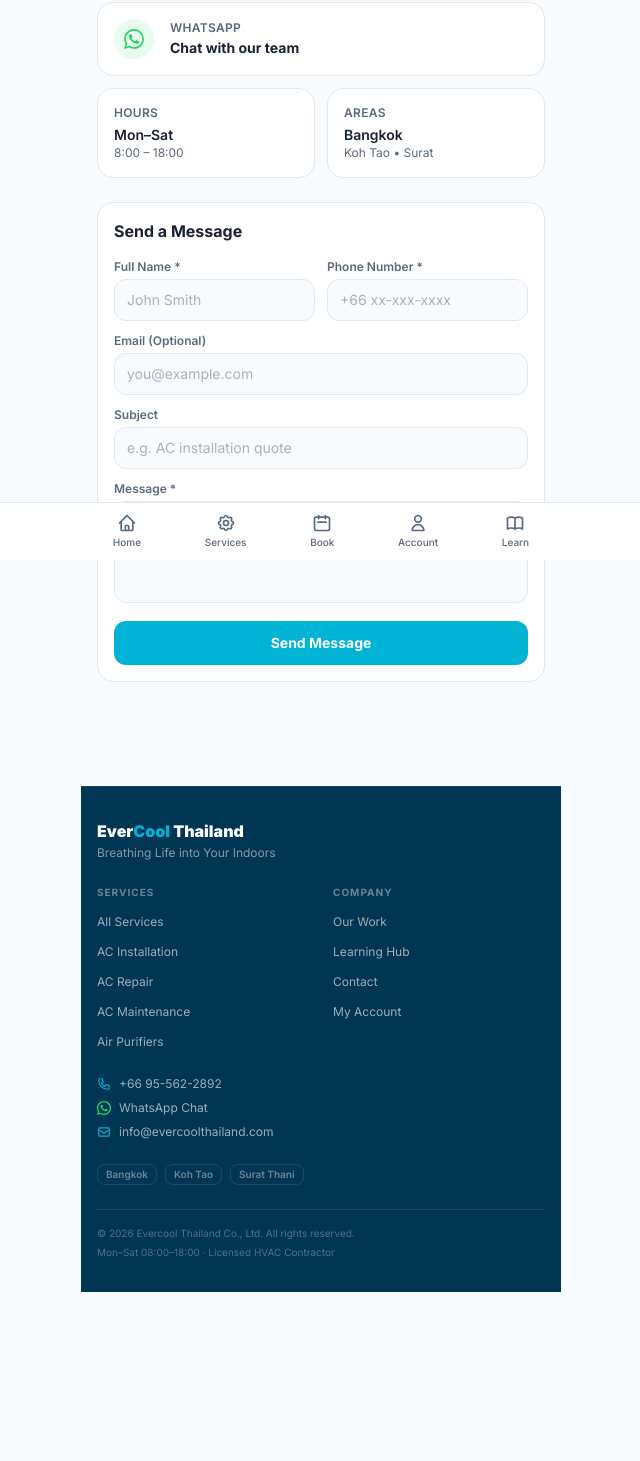
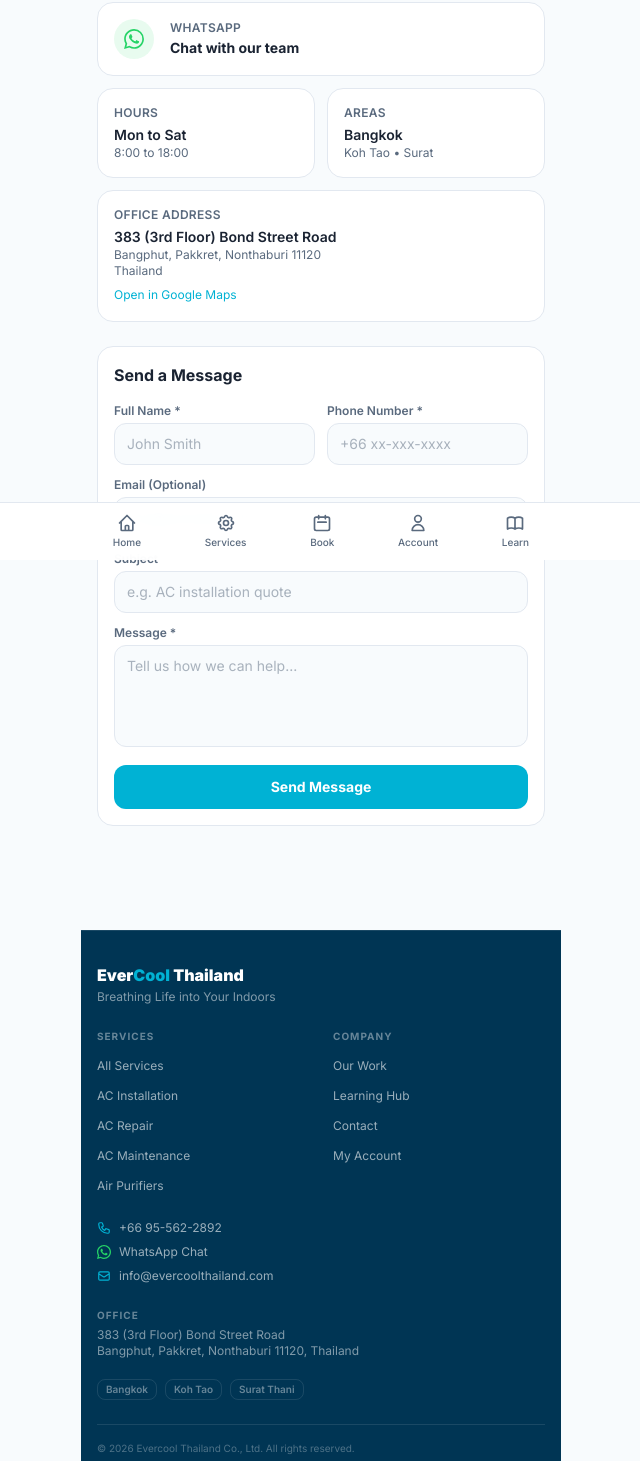
Before and after one commit to ftdt2w556b-glitch/evercoolthailand, a Next.js app: page /contact in a window 1280 px wide. Shown: the part 240-1701 px from the top of the page, without its empty margins (319-959 px from the left). Before the commit the page ends 1532 px from the top, so only its background shows below. Built offline with nearby package versions, Linux system fonts and the light colour scheme; no server answers.

Commit message:
Add office address to contact page and footer; fix remaining en/em dashes
Co-Authored-By: Claude Sonnet 4.6 <noreply@anthropic.com>

```diff
--- a/app/(public)/contact/page.tsx
+++ b/app/(public)/contact/page.tsx
@@ -56,14 +56,30 @@ export default function ContactPage() {
         <div className="flex gap-3">
           <div className="flex-1 bg-ec-card rounded-2xl border border-ec-border p-4">
             <p className="text-xs font-semibold text-ec-text-muted uppercase tracking-wide mb-1">Hours</p>
-            <p className="text-sm font-semibold text-ec-text">Mon–Sat</p>
-            <p className="text-xs text-ec-text-muted">8:00 – 18:00</p>
+            <p className="text-sm font-semibold text-ec-text">Mon to Sat</p>
+            <p className="text-xs text-ec-text-muted">8:00 to 18:00</p>
           </div>
           <div className="flex-1 bg-ec-card rounded-2xl border border-ec-border p-4">
             <p className="text-xs font-semibold text-ec-text-muted uppercase tracking-wide mb-1">Areas</p>
             <p className="text-sm font-semibold text-ec-text">Bangkok</p>
             <p className="text-xs text-ec-text-muted">Koh Tao • Surat</p>
           </div>
+        </div>
+
+        {/* Address */}
+        <div className="bg-ec-card rounded-2xl border border-ec-border p-4">
+          <p className="text-xs font-semibold text-ec-text-muted uppercase tracking-wide mb-1">Office Address</p>
+          <p className="text-sm font-semibold text-ec-text">383 (3rd Floor) Bond Street Road</p>
+          <p className="text-xs text-ec-text-muted">Bangphut, Pakkret, Nonthaburi 11120</p>
+          <p className="text-xs text-ec-text-muted">Thailand</p>
+          <a
+            href="https://maps.google.com/?q=383+Bond+Street+Road+Bangphut+Pakkret+Nonthaburi+Thailand"
+            target="_blank"
+            rel="noopener noreferrer"
+            className="text-xs text-ec-teal hover:underline mt-2 inline-block"
+          >
+            Open in Google Maps
+          </a>
         </div>
       </div>
 
--- a/components/public/Footer.tsx
+++ b/components/public/Footer.tsx
@@ -97,6 +97,13 @@ export default function Footer() {
           </a>
         </div>
 
+        {/* Address */}
+        <div className="mb-5">
+          <p className="text-[10px] font-bold text-white/40 uppercase tracking-widest mb-1">Office</p>
+          <p className="text-xs text-white/50">383 (3rd Floor) Bond Street Road</p>
+          <p className="text-xs text-white/50">Bangphut, Pakkret, Nonthaburi 11120, Thailand</p>
+        </div>
+
         {/* Area tags */}
         <div className="flex flex-wrap gap-2 mb-6">
           {["Bangkok", "Koh Tao", "Surat Thani"].map((area) => (
@@ -109,7 +116,7 @@ export default function Footer() {
         {/* Bottom bar */}
         <div className="border-t border-white/10 pt-4 flex flex-col gap-1">
           <p className="text-[10px] text-white/30">© {year} Evercool Thailand Co., Ltd. All rights reserved.</p>
-          <p className="text-[10px] text-white/30">Mon–Sat 08:00–18:00 · Licensed HVAC Contractor</p>
+          <p className="text-[10px] text-white/30">Mon to Sat 08:00 to 18:00 · Licensed HVAC Contractor</p>
         </div>
       </div>
     </footer>
--- a/lib/i18n/translations.ts
+++ b/lib/i18n/translations.ts
@@ -162,7 +162,7 @@ const en = {
   bookSelectService: "Select a service",
   bookSelectDate: "Choose a date",
   bookSelectTime: "Select a time slot",
-  bookAvailable: "Mon–Sat, 08:00–16:00",
+  bookAvailable: "Mon to Sat, 08:00 to 16:00",
   bookAreaLabel: "Service Area",
   bookAddressLabel: "Full Address",
   bookAddressPlaceholder: "Building, street, district",
@@ -268,7 +268,7 @@ const en = {
   contactWhatsApp: "WhatsApp Chat",
   contactWhatsAppDesc: "Chat with our team on WhatsApp",
   contactHours: "Office Hours",
-  contactHoursVal: "Mon–Sat: 8:00 – 18:00",
+  contactHoursVal: "Mon to Sat: 8:00 to 18:00",
   contactAreas: "Service Areas",
   contactAreasVal: "Bangkok • Koh Tao • Surat Thani",
 };
@@ -430,7 +430,7 @@ const th: typeof en = {
   bookSelectService: "เลือกบริการ",
   bookSelectDate: "เลือกวันที่",
   bookSelectTime: "เลือกเวลา",
-  bookAvailable: "จันทร์–เสาร์ 08:00–16:00",
+  bookAvailable: "จันทร์ ถึง เสาร์ 08:00 ถึง 16:00",
   bookAreaLabel: "พื้นที่บริการ",
   bookAddressLabel: "ที่อยู่เต็ม",
   bookAddressPlaceholder: "อาคาร ถนน เขต",
@@ -536,7 +536,7 @@ const th: typeof en = {
   contactWhatsApp: "แชท WhatsApp",
   contactWhatsAppDesc: "แชทกับทีมงานของเราทาง WhatsApp",
   contactHours: "เวลาทำการ",
-  contactHoursVal: "จันทร์–เสาร์: 8:00 – 18:00",
+  contactHoursVal: "จันทร์ ถึง เสาร์: 8:00 ถึง 18:00",
   contactAreas: "พื้นที่บริการ",
   contactAreasVal: "กรุงเทพ • เกาะเต่า • สุราษฎร์ธานี",
 };
```
